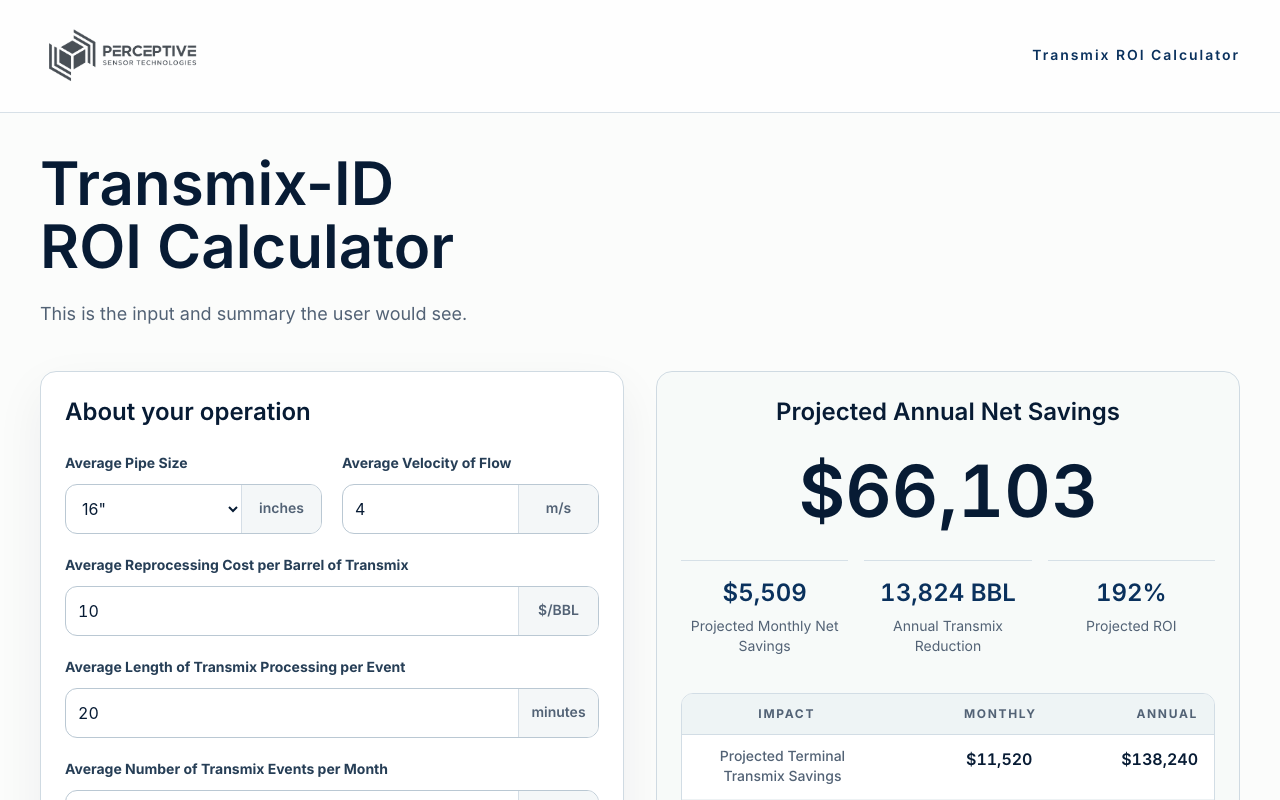
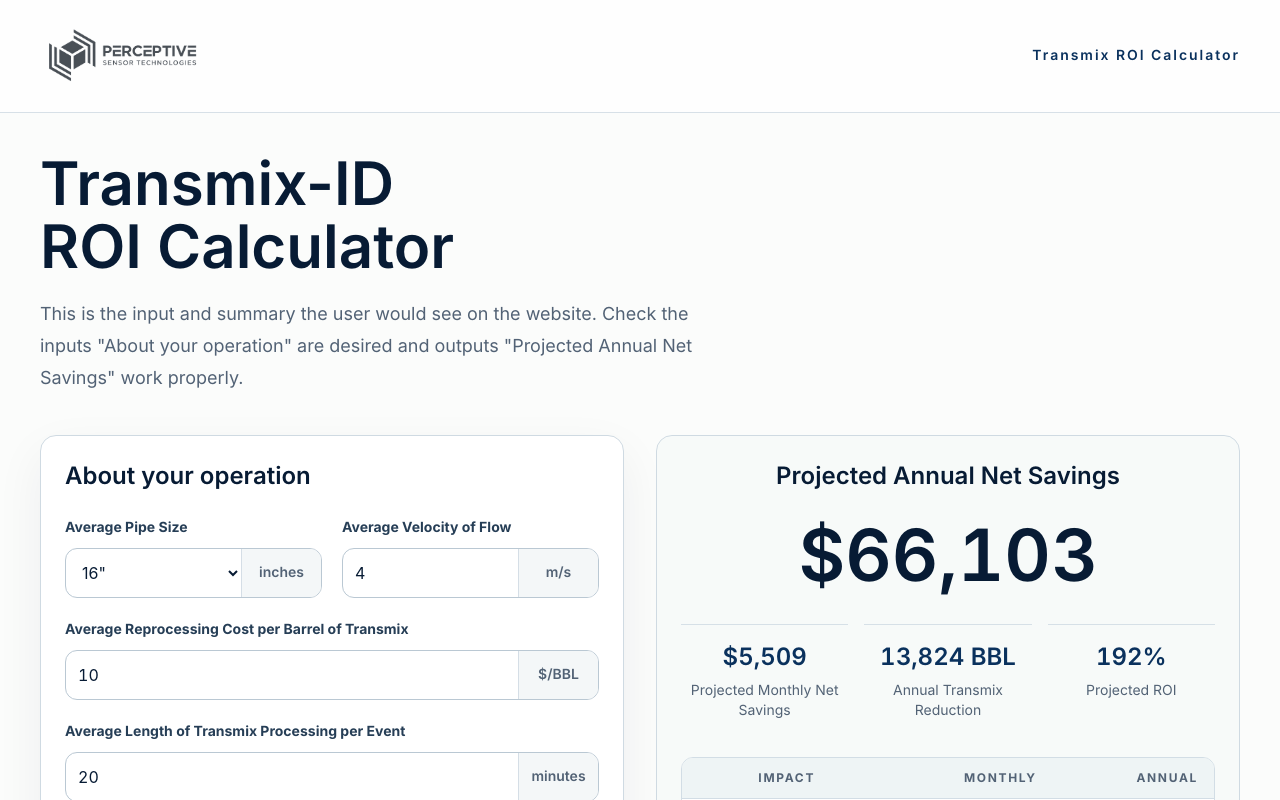
Before and after one commit to gibsonmade/PST-Calculator, a React (Vite) app: page / in a window 1280 px wide. Shown: the top 800 px of the page. Built offline with nearby package versions, Linux system fonts and the light colour scheme.

Commit message:
Update intro review copy

```diff
--- a/src/App.jsx
+++ b/src/App.jsx
@@ -95,7 +95,9 @@
         Transmix-ID ROI Calculator
       </h1>
       <p className="mt-5 max-w-2xl text-lg leading-8 text-[#526275] text-pretty">
-        This is the input and summary the user would see.
+        This is the input and summary the user would see on the website. Check
+        the inputs "About your operation" are desired and outputs "Projected
+        Annual Net Savings" work properly.
       </p>
     </div>
   );
```
